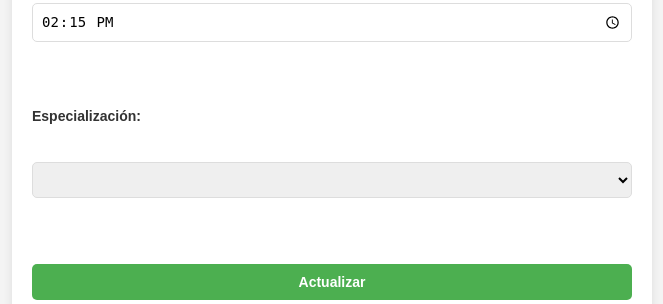
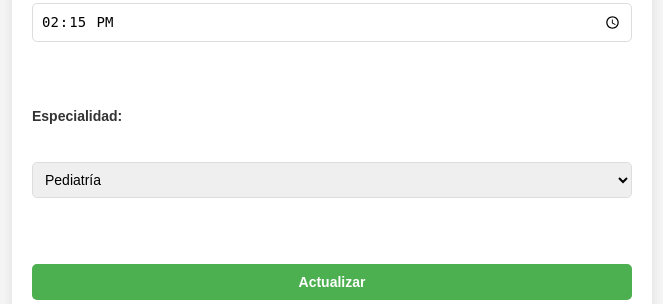
Before and after one commit to AgustinRUade/gestorTurnos, a Flask app: page /turnos/editar/1 in a window 1280 px wide. Shown: the part 1075-1379 px from the top of the page, without its empty margins (308-971 px from the left). Run offline with Flask 3, Linux system fonts and the light colour scheme; the visitor is signed in with stand-in values (Sample User, id 1); lists and menus that the app fills with data are empty.

Commit message:
Arreglo de editar

```diff
--- a/turnos.json
+++ b/turnos.json
@@ -17,7 +17,7 @@
         "apellido": "Ronchi",
         "dni": "45236089",
         "email": "agustinronchi15@gmail.com",
-        "obra_social": "Swiss Medical",
+        "obra_social": "Galeno",
         "fecha": "2025-06-18",
         "hora": "14:18",
         "especialidad": "Cardiología",
--- a/turnos/templates/admin_editar.html
+++ b/turnos/templates/admin_editar.html
@@ -36,10 +36,10 @@
             <label>Hora:</label><br>
             <input type="time" name="hora" value="{{ turno['hora'] }}" required><br><br>
 
-            <label>Especialización:</label><br>
-            <select name="especializacion" required>
-                {% for esp in especializaciones %}
-                    <option value="{{ esp }}" {% if turno["especializacion"] == esp %}selected{% endif %}>{{ esp }}</option>
+            <label>Especialidad:</label><br>
+            <select name="especialidad" required>
+                {% for esp in especialidades %}
+                    <option value="{{ esp }}" {% if turno["especialidad"] == esp %}selected{% endif %}>{{ esp }}</option>
                 {% endfor %}
             </select><br><br>
 
```
